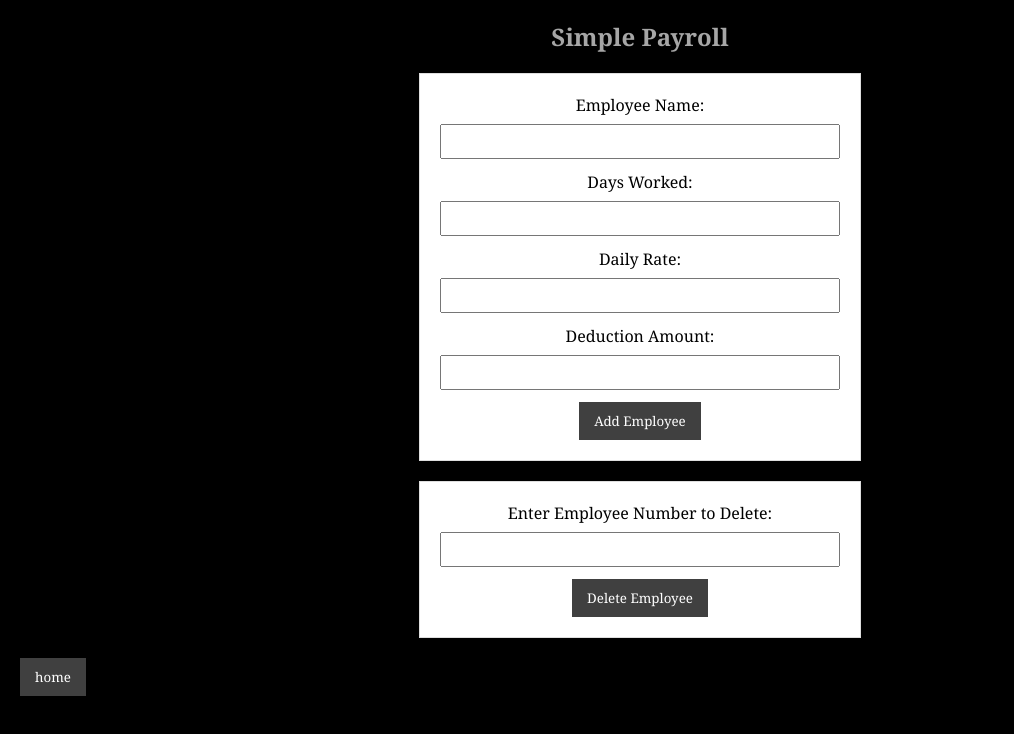
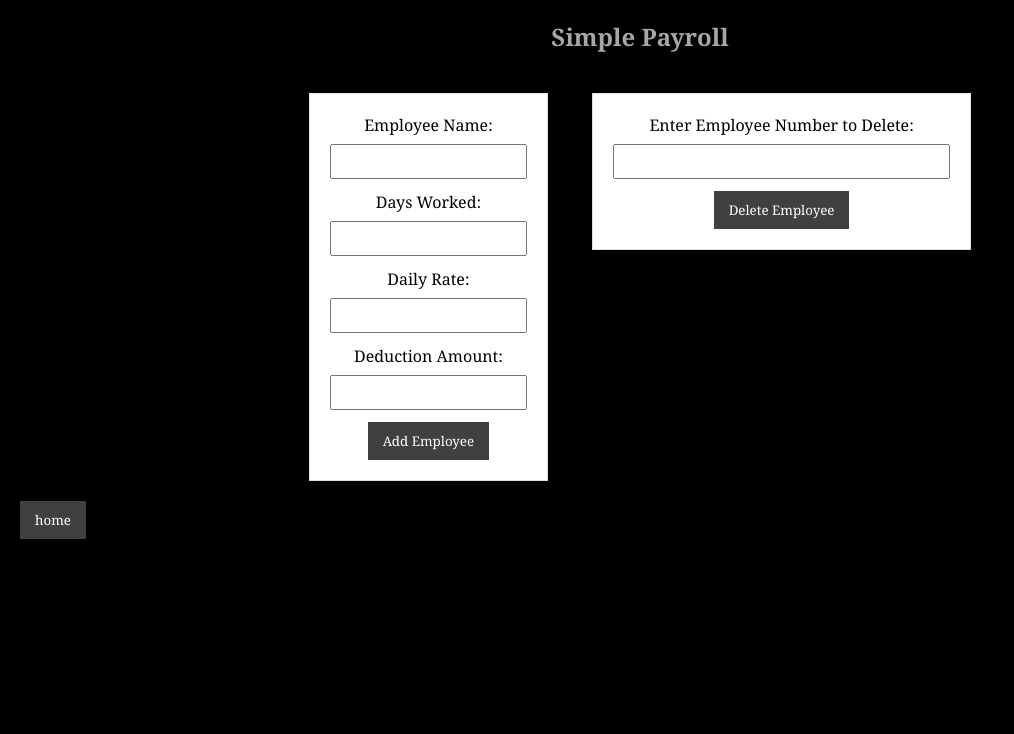
Before and after one commit to adbgo774/adbgowebsite, a plain HTML site: page A4.html in a window 1280 px wide. Shown: the whole page, without its empty margins (0-1014 px from the left). Drawn offline with Linux system fonts and the light colour scheme.

Commit message:
Update A4.html

```diff
--- a/A4.html
+++ b/A4.html
@@ -1,5 +1,6 @@
 <!DOCTYPE html>
 <html>
+
 <head>
   <title>Assignment 4</title>
   <style>
@@ -9,15 +10,23 @@
       margin: 20px;
     }
 
-    h2, h3, h4 {
+    h2,
+    h3,
+    h4 {
       text-align: center;
       color: #a6a6a6;
       font-family: "georgia", serif;
     }
 
+    .forms-container {
+      text-align: center;
+    }
+
     form {
+      display: inline-block;
+      vertical-align: top;
       max-width: 400px;
-      margin: 20px auto;
+      margin: 20px;
       padding: 20px;
       border: 1px solid #DEDEDE;
       border-radius: 0;
@@ -69,7 +78,8 @@
       font-weight: bold;
     }
 
-    th, td {
+    th,
+    td {
       padding: 12px 15px;
     }
 
@@ -129,10 +139,12 @@
     }
   </style>
 </head>
+
 <body>
 
   <h2>Simple Payroll </h2>
 
+  <div class="forms-container">
     <form id="payrollForm">
       <label for="employeeName">Employee Name:</label>
       <input type="text" id="employeeName" required><br>
@@ -154,11 +166,12 @@
       <input type="number" id="lineNumber">
       <button type="button" id="deleteEmployee">Delete Employee</button>
     </form>
+  </div>
 
   <div id="payrollTable"></div>
 
   <button onclick="location.href='./index.html'">
-  <i class="fa fa-home w3-large"></i> home
+    <i class="fa fa- home w3-large"></i> home
   </button>
 
   <div id="overlay"></div>
@@ -167,6 +180,12 @@
     <button id="confirmDelete">Yes</button>
     <button id="cancelDelete">No</button>
   </div>
+
+  </script>
+</body>
+
+</html>
+
 
 <script>
 
```
Lines whose indentation alone changed are shown as unchanged.
